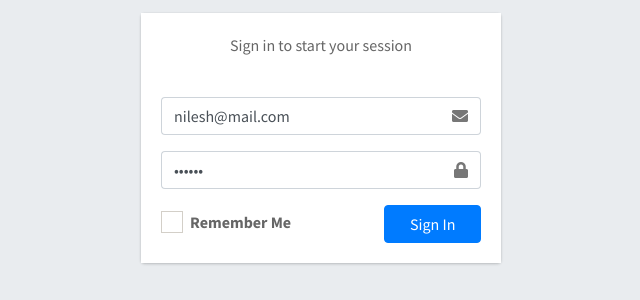
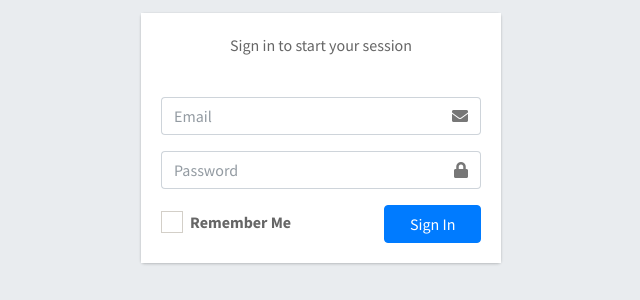
Before and after one commit to nileshgautam/ti, a CodeIgniter app: page /database/index.php/Login in a window 1280 px wide. Shown: the part 311-611 px from the top of the page, without its empty margins (319-959 px from the left). Run offline with CodeIgniter, Linux system fonts and the light colour scheme; some libraries are stand-ins or nearby versions.

Commit message:
changed login form default access

```diff
--- a/application/views/login/login.php
+++ b/application/views/login/login.php
@@ -33,7 +33,7 @@
         <p class="login-box-msg" id="notification"></p>
         <form class="login-form" method="POST">
           <div class="input-group mb-3">
-            <input type="email" class="form-control" id="user-name" name="username" value="nilesh@mail.com" placeholder="Email" autocomplete="" required>
+            <input type="email" class="form-control" id="user-name" name="username" value="" placeholder="Email" autocomplete="" required>
             <div class="input-group-append">
               <div class="input-group-text">
                 <span class="fas fa-envelope"></span>
@@ -41,7 +41,7 @@
             </div>
           </div>
           <div class="input-group mb-3">
-            <input type="password" class="form-control" id="password" name="password" placeholder="Password" autocomplete="" value="789456" required>
+            <input type="password" class="form-control" id="password" name="password" placeholder="Password" autocomplete="" value="" required>
             <div class="input-group-append">
               <div class="input-group-text">
                 <span class="fas fa-lock"></span>
```
